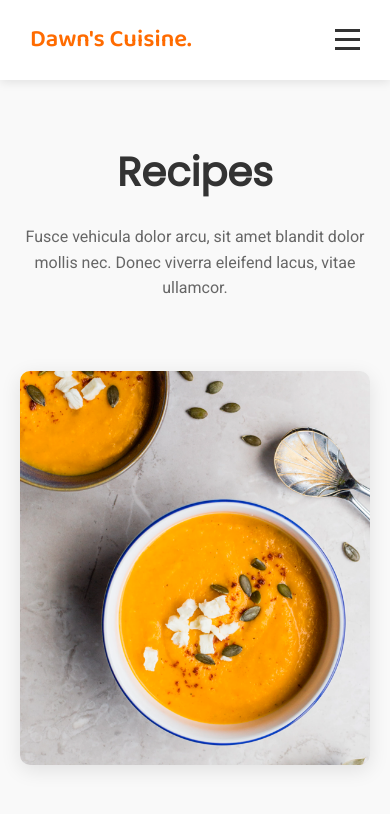
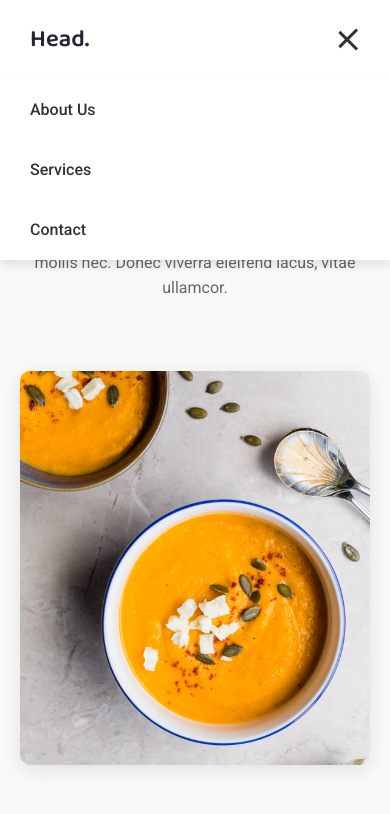
Before and after one commit to PseuDawncode/RESPONSIVE, a plain HTML site: page Recipe/index.html in a window 390 px wide. Both pictures are taken after a click on the element 347 px from the left and 39 px from the top of the page. Drawn offline with Linux system fonts and the light colour scheme.

Commit message:
Added responsive design

```diff
--- a/Recipe/app.js
+++ b/Recipe/app.js
@@ -1,9 +1,33 @@
 const menu = document.querySelector('#mobile-menu');
-const menuLinks = document.querySelector('.navbar__menu');
+        const menuLinks = document.querySelector('.navbar__menu');
 
-menu.addEventListener('click', function()
-{
-    menu.classList.toggle('is-active');
-    menuLinks.classList.toggle('active');
+        menu.addEventListener('click', function() {
+            menu.classList.toggle('active');
+            menuLinks.classList.toggle('active');
 
-});
+            // Animate hamburger to X
+            const bars = document.querySelectorAll('.bar');
+            if (menuLinks.classList.contains('active')) {
+                bars[0].style.transform = 'rotate(-45deg) translate(-5px, 6px)';
+                bars[1].style.opacity = '0';
+                bars[2].style.transform = 'rotate(45deg) translate(-5px, -6px)';
+            } else {
+                bars[0].style.transform = 'rotate(0)';
+                bars[1].style.opacity = '1';
+                bars[2].style.transform = 'rotate(0)';
+            }
+        });
+
+        // Handle dropdowns in mobile view
+        const dropdowns = document.querySelectorAll('.dropdown');
+
+        dropdowns.forEach(dropdown => {
+            const link = dropdown.querySelector('.navbar__links');
+
+            link.addEventListener('click', (e) => {
+                if (window.innerWidth <= 960) {
+                    e.preventDefault();
+                    dropdown.classList.toggle('active');
+                }
+            });
+        });
--- a/Recipe/index.html
+++ b/Recipe/index.html
@@ -16,7 +16,7 @@
        <!--Navbar Section-->
     <nav class="navbar">
         <div class="navbar__container">
-           <h1>Dawn's Cuisine.</h1>
+           <h1>Head.</h1>
             <div class="navbar__toggle" id="mobile-menu">
                 <span class="bar"></span>
                 <span class="bar"></span>
@@ -47,11 +47,6 @@
                         Contact
                     </a>
                 </li>
-                <li class="navbar__btn">
-                    <a href="/booknow.html" class="button">
-                        Book now
-                    </a>
-                </li>
             </ul>
         </div>
     </nav>
@@ -69,6 +64,6 @@
             </div>
         </div>
     </div>
-
+    <script src="app.js"></script>
 </body>
 </html>
--- a/Recipe/styles.css
+++ b/Recipe/styles.css
@@ -11,9 +11,8 @@
             background-color: #fff;
         }
 
-        /* Navbar Styles */
         .navbar {
-            background: #fff;
+            background-color: #fff;
             height: 80px;
             display: flex;
             justify-content: center;
@@ -22,7 +21,7 @@
             position: sticky;
             top: 0;
             z-index: 999;
-            box-shadow: 0 2px 10px rgba(0, 0, 0, 0.1);
+
         }
 
         .navbar__container {
@@ -35,10 +34,10 @@
         }
 
         .navbar__container h1 {
-            font-family: 'Baloo 2', cursive;
+            font-family: 'Baloo 2', bold;
             font-weight: 600;
             font-size: 1.8rem;
-            color: #ff6b00;
+            color: #242635;
             cursor: pointer;
         }
 
```
